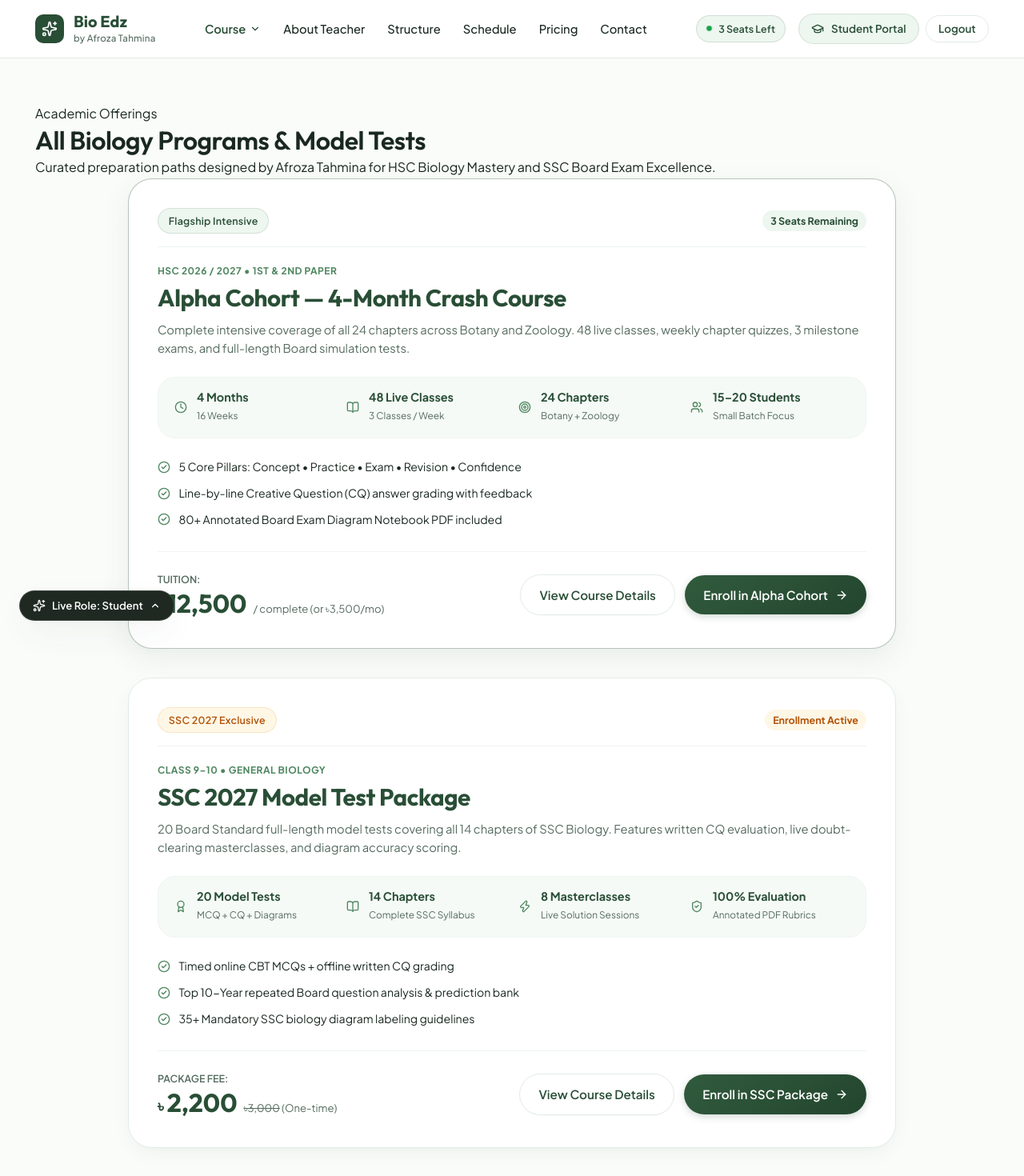
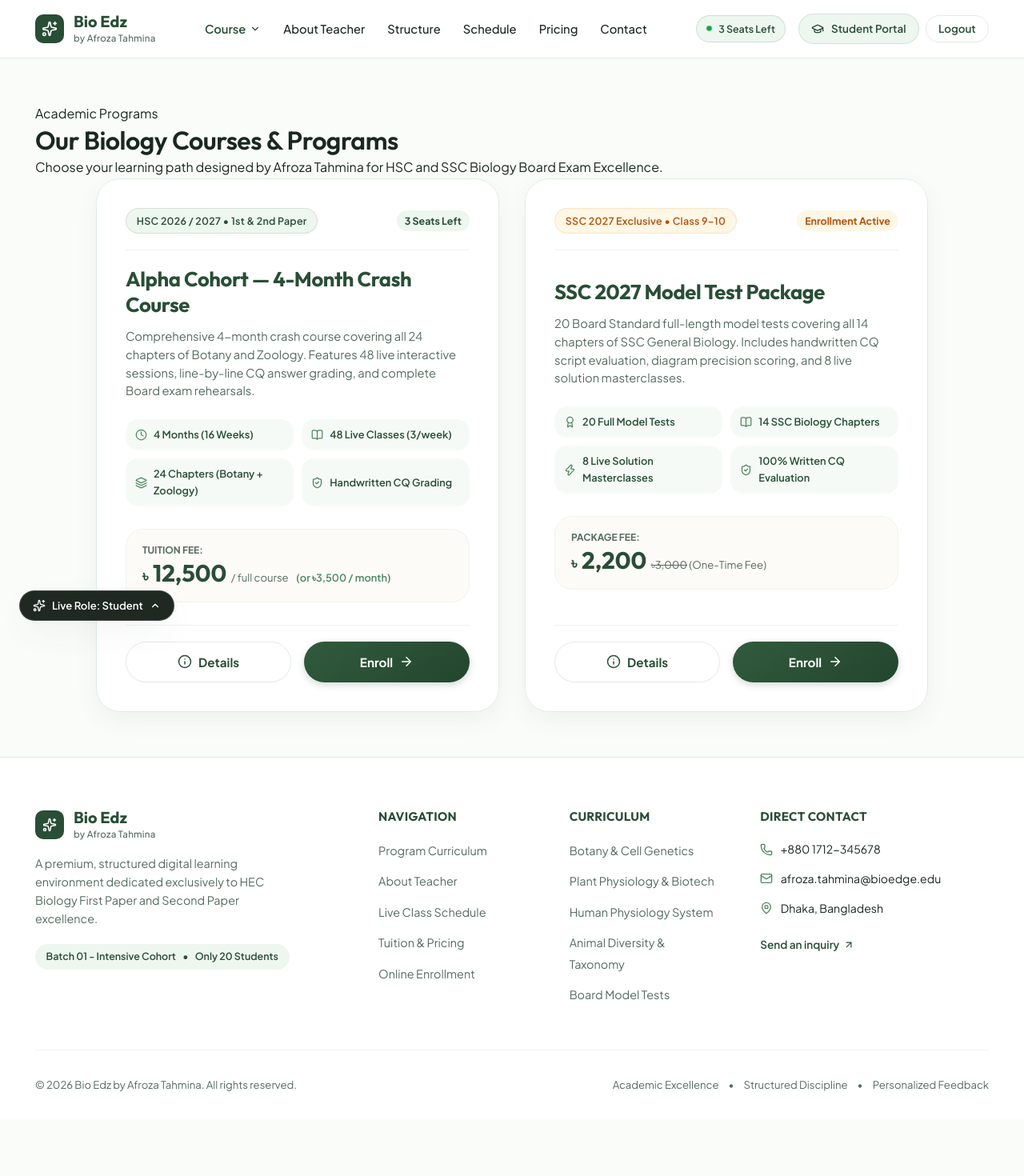
Before and after one commit to fiftee15n/Bio-Edge, a React (Vite) app in the folder bioedge-frontend/: page /courses in a window 1280 px wide. Shown: the top 1470 px of the page at 80% size. After the commit the page ends 1399 px from the top, so only its background shows below. Built offline with nearby package versions, Linux system fonts and the light colour scheme.

Commit message:
Streamline Courses page to show clean Course Cards with Details and Enroll CTA buttons

```diff
--- a/bioedge-frontend/src/pages/public/CoursesPage.tsx
+++ b/bioedge-frontend/src/pages/public/CoursesPage.tsx
@@ -2,7 +2,6 @@ import React from 'react';
 import { Link } from 'react-router-dom';
 import {
   Sparkles,
-  Calendar,
   Clock,
   BookOpen,
   CheckCircle2,
@@ -11,7 +10,9 @@ import {
   Users,
   Target,
   ShieldCheck,
-  Zap
+  Zap,
+  Info,
+  Layers
 } from 'lucide-react';
 import { useCourseData } from '../../context/CourseDataContext';
 
@@ -23,179 +24,128 @@ export const CoursesPage: React.FC = () => {
       <div className="container">
         {/* Header */}
         <div className="section-header text-center">
-          <span className="section-pill">Academic Offerings</span>
-          <h1 className="section-title">All Biology Programs & Model Tests</h1>
+          <span className="section-pill">Academic Programs</span>
+          <h1 className="section-title">Our Biology Courses & Programs</h1>
           <p className="section-subtitle">
-            Curated preparation paths designed by Afroza Tahmina for HSC Biology Mastery and SSC Board Exam Excellence.
+            Choose your learning path designed by Afroza Tahmina for HSC and SSC Biology Board Exam Excellence.
           </p>
         </div>
 
-        {/* Courses Grid */}
-        <div className="courses-showcase-grid">
+        {/* Courses Cards Grid */}
+        <div className="courses-cards-grid">
 
-          {/* COURSE 1: Alpha Cohort (4-Month Crash Course) */}
-          <div className="course-card-hub bio-card featured-course-hub">
-            <div className="course-card-top-pill">
-              <span className="badge badge-green">Flagship Intensive</span>
-              <span className="seats-tag">{availableSeats} Seats Remaining</span>
+          {/* COURSE CARD 1: Alpha Cohort */}
+          <div className="course-hub-card bio-card">
+            <div className="card-top-bar">
+              <span className="badge badge-green">HSC 2026 / 2027 • 1st & 2nd Paper</span>
+              <span className="seats-tag">{availableSeats} Seats Left</span>
             </div>
 
-            <div className="course-hub-body">
-              <div className="course-level-tag">HSC 2026 / 2027 • 1st & 2nd Paper</div>
-              <h2 className="course-hub-title">
+            <div className="card-main-content">
+              <h2 className="card-course-title">
                 Alpha Cohort — 4-Month Crash Course
               </h2>
-              <p className="course-hub-desc">
-                Complete intensive coverage of all 24 chapters across Botany and Zoology. 48 live classes, weekly chapter quizzes, 3 milestone exams, and full-length Board simulation tests.
+              <p className="card-course-desc">
+                Comprehensive 4-month crash course covering all 24 chapters of Botany and Zoology. Features 48 live interactive sessions, line-by-line CQ answer grading, and complete Board exam rehearsals.
               </p>
 
-              <div className="course-specs-grid">
-                <div className="spec-item">
-                  <Clock size={16} className="spec-icon" />
-                  <div>
-                    <strong>4 Months</strong>
-                    <span>16 Weeks</span>
-                  </div>
+              {/* Feature Highlights Pills */}
+              <div className="card-highlights-list">
+                <div className="highlight-pill">
+                  <Clock size={15} />
+                  <span>4 Months (16 Weeks)</span>
                 </div>
-                <div className="spec-item">
-                  <BookOpen size={16} className="spec-icon" />
-                  <div>
-                    <strong>48 Live Classes</strong>
-                    <span>3 Classes / Week</span>
-                  </div>
+                <div className="highlight-pill">
+                  <BookOpen size={15} />
+                  <span>48 Live Classes (3/week)</span>
                 </div>
-                <div className="spec-item">
-                  <Target size={16} className="spec-icon" />
-                  <div>
-                    <strong>24 Chapters</strong>
-                    <span>Botany + Zoology</span>
-                  </div>
+                <div className="highlight-pill">
+                  <Layers size={15} />
+                  <span>24 Chapters (Botany + Zoology)</span>
                 </div>
-                <div className="spec-item">
-                  <Users size={16} className="spec-icon" />
-                  <div>
-                    <strong>15–20 Students</strong>
-                    <span>Small Batch Focus</span>
-                  </div>
+                <div className="highlight-pill">
+                  <ShieldCheck size={15} />
+                  <span>Handwritten CQ Grading</span>
                 </div>
               </div>
 
-              <div className="course-curriculum-bullets">
-                <div className="c-bullet">
-                  <CheckCircle2 size={16} className="c-check" />
-                  <span>5 Core Pillars: Concept • Practice • Exam • Revision • Confidence</span>
+              {/* Pricing Section */}
+              <div className="card-pricing-box">
+                <span className="pricing-label">Tuition Fee:</span>
+                <div className="pricing-value-row">
+                  <span className="cur">৳</span>
+                  <span className="amount">12,500</span>
+                  <span className="plan-period">/ full course</span>
+                  <span className="or-installment">(or ৳3,500 / month)</span>
                 </div>
-                <div className="c-bullet">
-                  <CheckCircle2 size={16} className="c-check" />
-                  <span>Line-by-line Creative Question (CQ) answer grading with feedback</span>
+              </div>
+            </div>
+
+            {/* CTA Buttons: Details & Enroll */}
+            <div className="card-cta-footer">
+              <Link to="/courses/alpha-cohort" className="btn btn-outline btn-lg cta-btn">
+                <Info size={18} /> Details
+              </Link>
+              <Link to="/enroll?course=alpha-cohort" className="btn btn-primary btn-lg cta-btn">
+                Enroll <ArrowRight size={18} />
+              </Link>
+            </div>
+          </div>
+
+          {/* COURSE CARD 2: SSC 2027 Model Test Package */}
+          <div className="course-hub-card bio-card">
+            <div className="card-top-bar">
+              <span className="badge badge-amber">SSC 2027 Exclusive • Class 9–10</span>
+              <span className="batch-status-tag">Enrollment Active</span>
+            </div>
+
+            <div className="card-main-content">
+              <h2 className="card-course-title">
+                SSC 2027 Model Test Package
+              </h2>
+              <p className="card-course-desc">
+                20 Board Standard full-length model tests covering all 14 chapters of SSC General Biology. Includes handwritten CQ script evaluation, diagram precision scoring, and 8 live solution masterclasses.
+              </p>
+
+              {/* Feature Highlights Pills */}
+              <div className="card-highlights-list">
+                <div className="highlight-pill">
+                  <Award size={15} />
+                  <span>20 Full Model Tests</span>
                 </div>
-                <div className="c-bullet">
-                  <CheckCircle2 size={16} className="c-check" />
-                  <span>80+ Annotated Board Exam Diagram Notebook PDF included</span>
+                <div className="highlight-pill">
+                  <BookOpen size={15} />
+                  <span>14 SSC Biology Chapters</span>
+                </div>
+                <div className="highlight-pill">
+                  <Zap size={15} />
+                  <span>8 Live Solution Masterclasses</span>
+                </div>
+                <div className="highlight-pill">
+                  <ShieldCheck size={15} />
+                  <span>100% Written CQ Evaluation</span>
                 </div>
               </div>
 
-              <div className="course-pricing-row">
-                <div className="price-tag-block">
-                  <span className="price-label">Tuition:</span>
-                  <div className="price-val-wrap">
-                    <span className="cur">৳</span>
-                    <span className="num">12,500</span>
-                    <span className="period">/ complete (or ৳3,500/mo)</span>
-                  </div>
-                </div>
-                <div className="course-action-btns">
-                  <Link to="/courses/alpha-cohort" className="btn btn-outline">
-                    View Course Details
-                  </Link>
-                  <Link to="/enroll?course=alpha-cohort" className="btn btn-primary">
-                    Enroll in Alpha Cohort <ArrowRight size={16} />
-                  </Link>
+              {/* Pricing Section */}
+              <div className="card-pricing-box">
+                <span className="pricing-label">Package Fee:</span>
+                <div className="pricing-value-row">
+                  <span className="cur">৳</span>
+                  <span className="amount">2,200</span>
+                  <span className="plan-period"><del>৳3,000</del> (One-Time Fee)</span>
                 </div>
               </div>
             </div>
-          </div>
 
-          {/* COURSE 2: SSC 2027 Model Test Package */}
-          <div className="course-card-hub bio-card">
-            <div className="course-card-top-pill">
-              <span className="badge badge-amber">SSC 2027 Exclusive</span>
-              <span className="batch-status-tag">Enrollment Active</span>
-            </div>
-
-            <div className="course-hub-body">
-              <div className="course-level-tag">Class 9–10 • General Biology</div>
-              <h2 className="course-hub-title">
-                SSC 2027 Model Test Package
-              </h2>
-              <p className="course-hub-desc">
-                20 Board Standard full-length model tests covering all 14 chapters of SSC Biology. Features written CQ evaluation, live doubt-clearing masterclasses, and diagram accuracy scoring.
-              </p>
-
-              <div className="course-specs-grid">
-                <div className="spec-item">
-                  <Award size={16} className="spec-icon" />
-                  <div>
-                    <strong>20 Model Tests</strong>
-                    <span>MCQ + CQ + Diagrams</span>
-                  </div>
-                </div>
-                <div className="spec-item">
-                  <BookOpen size={16} className="spec-icon" />
-                  <div>
-                    <strong>14 Chapters</strong>
-                    <span>Complete SSC Syllabus</span>
-                  </div>
-                </div>
-                <div className="spec-item">
-                  <Zap size={16} className="spec-icon" />
-                  <div>
-                    <strong>8 Masterclasses</strong>
-                    <span>Live Solution Sessions</span>
-                  </div>
-                </div>
-                <div className="spec-item">
-                  <ShieldCheck size={16} className="spec-icon" />
-                  <div>
-                    <strong>100% Evaluation</strong>
-                    <span>Annotated PDF Rubrics</span>
-                  </div>
-                </div>
-              </div>
-
-              <div className="course-curriculum-bullets">
-                <div className="c-bullet">
-                  <CheckCircle2 size={16} className="c-check" />
-                  <span>Timed online CBT MCQs + offline written CQ grading</span>
-                </div>
-                <div className="c-bullet">
-                  <CheckCircle2 size={16} className="c-check" />
-                  <span>Top 10-Year repeated Board question analysis & prediction bank</span>
-                </div>
-                <div className="c-bullet">
-                  <CheckCircle2 size={16} className="c-check" />
-                  <span>35+ Mandatory SSC biology diagram labeling guidelines</span>
-                </div>
-              </div>
-
-              <div className="course-pricing-row">
-                <div className="price-tag-block">
-                  <span className="price-label">Package Fee:</span>
-                  <div className="price-val-wrap">
-                    <span className="cur">৳</span>
-                    <span className="num">2,200</span>
-                    <span className="period"><del>৳3,000</del> (One-time)</span>
-                  </div>
-                </div>
-                <div className="course-action-btns">
-                  <Link to="/courses/ssc-2027-model-test" className="btn btn-outline">
-                    View Course Details
-                  </Link>
-                  <Link to="/enroll?course=ssc-2027" className="btn btn-primary">
-                    Enroll in SSC Package <ArrowRight size={16} />
-                  </Link>
-                </div>
-              </div>
+            {/* CTA Buttons: Details & Enroll */}
+            <div className="card-cta-footer">
+              <Link to="/courses/ssc-2027-model-test" className="btn btn-outline btn-lg cta-btn">
+                <Info size={18} /> Details
+              </Link>
+              <Link to="/enroll?course=ssc-2027" className="btn btn-primary btn-lg cta-btn">
+                Enroll <ArrowRight size={18} />
+              </Link>
             </div>
           </div>
 
@@ -203,41 +153,41 @@ export const CoursesPage: React.FC = () => {
       </div>
 
       <style>{`
-        .courses-showcase-grid {
-          display: flex;
-          flex-direction: column;
-          gap: 2.25rem;
-          max-width: 960px;
+        .courses-cards-grid {
+          display: grid;
+          grid-template-columns: repeat(2, 1fr);
+          gap: 2rem;
+          max-width: 1040px;
           margin: 0 auto;
         }
 
-        .course-card-hub {
+        .course-hub-card {
+          display: flex;
+          flex-direction: column;
+          justify-content: space-between;
           padding: 2.25rem;
           border-radius: var(--radius-xl);
           background: #FFFFFF;
           border: 1px solid var(--border-color);
-          box-shadow: var(--shadow-md);
+          box-shadow: 0 10px 30px rgba(41, 78, 54, 0.06);
           transition: all 0.25s cubic-bezier(0.2, 0.8, 0.2, 1);
         }
 
-        .featured-course-hub {
-          border-color: rgba(49, 91, 61, 0.35);
-          box-shadow: 0 12px 36px rgba(41, 78, 54, 0.08);
+        .course-hub-card:hover {
+          transform: translateY(-4px);
+          border-color: var(--primary-green);
+          box-shadow: 0 16px 40px rgba(41, 78, 54, 0.12);
         }
 
-        .course-card-hub:hover {
-          transform: translateY(-3px);
-          border-color: var(--primary-green);
-          box-shadow: 0 16px 44px rgba(41, 78, 54, 0.12);
-        }
-
-        .course-card-top-pill {
+        .card-top-bar {
           display: flex;
           align-items: center;
           justify-content: space-between;
+          padding-bottom: 1.25rem;
+          margin-bottom: 1.25rem;
           border-bottom: 1px solid var(--border-subtle);
-          padding-bottom: 1rem;
-          margin-bottom: 1.25rem;
+          flex-wrap: wrap;
+          gap: 0.5rem;
         }
 
         .seats-tag {
@@ -258,150 +208,126 @@ export const CoursesPage: React.FC = () => {
           border-radius: var(--radius-full);
         }
 
-        .course-level-tag {
-          font-size: 0.75rem;
-          font-weight: 700;
-          text-transform: uppercase;
-          letter-spacing: 0.04em;
-          color: var(--primary-green);
-          margin-bottom: 0.35rem;
-        }
-
-        .course-hub-title {
-          font-size: 1.85rem;
+        .card-course-title {
+          font-size: 1.6rem;
           font-weight: 800;
           color: var(--dark-green);
-          margin-bottom: 0.6rem;
+          margin-bottom: 0.75rem;
           line-height: 1.25;
         }
 
-        .course-hub-desc {
+        .card-course-desc {
           font-size: 0.92rem;
           color: var(--text-muted);
           line-height: 1.55;
           margin-bottom: 1.5rem;
         }
 
-        .course-specs-grid {
+        .card-highlights-list {
           display: grid;
-          grid-template-columns: repeat(4, 1fr);
-          gap: 1rem;
-          background: var(--light-green-subtle);
-          border: 1px solid var(--border-subtle);
-          padding: 1rem 1.25rem;
-          border-radius: var(--radius-lg);
-          margin-bottom: 1.5rem;
+          grid-template-columns: 1fr 1fr;
+          gap: 0.65rem;
+          margin-bottom: 1.75rem;
         }
 
-        .spec-item {
+        .highlight-pill {
           display: flex;
           align-items: center;
-          gap: 0.75rem;
+          gap: 0.5rem;
+          background: var(--light-green-subtle);
+          padding: 0.55rem 0.75rem;
+          border-radius: var(--radius-md);
+          font-size: 0.8rem;
+          font-weight: 600;
+          color: var(--dark-green);
         }
 
-        .spec-icon {
+        .highlight-pill svg {
           color: var(--primary-green);
           flex-shrink: 0;
         }
 
-        .spec-item strong {
-          display: block;
-          font-size: 0.9rem;
-          color: var(--dark-green);
-          line-height: 1.2;
-        }
-
-        .spec-item span {
-          font-size: 0.74rem;
-          color: var(--text-muted);
-        }
-
-        .course-curriculum-bullets {
-          display: flex;
-          flex-direction: column;
-          gap: 0.6rem;
+        .card-pricing-box {
+          background: #FDFBF7;
+          border: 1px solid var(--border-subtle);
+          border-radius: var(--radius-lg);
+          padding: 1rem 1.25rem;
           margin-bottom: 1.75rem;
         }
 
-        .c-bullet {
-          display: flex;
-          align-items: center;
-          gap: 0.65rem;
-          font-size: 0.88rem;
-          color: var(--text-dark);
+        .pricing-label {
+          font-size: 0.75rem;
+          text-transform: uppercase;
+          font-weight: 700;
+          color: var(--text-muted);
+          display: block;
+          margin-bottom: 0.25rem;
         }
 
-        .c-check {
-          color: var(--primary-green);
-          flex-shrink: 0;
+        .pricing-value-row {
+          display: flex;
+          align-items: baseline;
+          flex-wrap: wrap;
+          gap: 0.35rem;
         }
 
-        .course-pricing-row {
-          display: flex;
-          align-items: center;
-          justify-content: space-between;
-          border-top: 1px solid var(--border-subtle);
-          padding-top: 1.5rem;
-          flex-wrap: wrap;
-          gap: 1.25rem;
-        }
-
-        .price-label {
-          font-size: 0.78rem;
-          color: var(--text-muted);
-          text-transform: uppercase;
-          font-weight: 600;
-          display: block;
-          margin-bottom: 0.2rem;
-        }
-
-        .price-val-wrap {
-          display: flex;
-          align-items: baseline;
-          gap: 0.25rem;
-        }
-
-        .price-val-wrap .cur {
-          font-size: 1.25rem;
+        .pricing-value-row .cur {
+          font-size: 1.2rem;
           font-weight: 700;
           color: var(--dark-green);
         }
 
-        .price-val-wrap .num {
-          font-size: 2rem;
+        .pricing-value-row .amount {
+          font-size: 1.85rem;
           font-weight: 800;
           font-family: var(--font-heading);
           color: var(--dark-green);
           line-height: 1;
         }
 
-        .price-val-wrap .period {
+        .pricing-value-row .plan-period {
           font-size: 0.82rem;
           color: var(--text-muted);
+        }
+
+        .pricing-value-row .or-installment {
+          font-size: 0.8rem;
+          font-weight: 600;
+          color: var(--primary-green);
           margin-left: 0.25rem;
         }
 
-        .course-action-btns {
+        .card-cta-footer {
+          display: grid;
+          grid-template-columns: 1fr 1fr;
+          gap: 1rem;
+          padding-top: 1.25rem;
+          border-top: 1px solid var(--border-subtle);
+        }
+
+        .cta-btn {
           display: flex;
           align-items: center;
-          gap: 0.75rem;
-          flex-wrap: wrap;
+          justify-content: center;
+          gap: 0.5rem;
+          font-size: 0.95rem;
+          font-weight: 700;
+          padding: 0.75rem 1rem;
         }
 
-        @media (max-width: 768px) {
-          .course-specs-grid {
-            grid-template-columns: repeat(2, 1fr);
-            gap: 1rem;
+        @media (max-width: 860px) {
+          .courses-cards-grid {
+            grid-template-columns: 1fr;
+            max-width: 540px;
           }
-          .course-pricing-row {
-            flex-direction: column;
-            align-items: flex-start;
+        }
+
+        @media (max-width: 480px) {
+          .card-highlights-list {
+            grid-template-columns: 1fr;
           }
-          .course-action-btns {
-            width: 100%;
-          }
-          .course-action-btns .btn {
-            flex: 1;
+          .card-cta-footer {
+            grid-template-columns: 1fr;
           }
         }
       `}</style>
```
